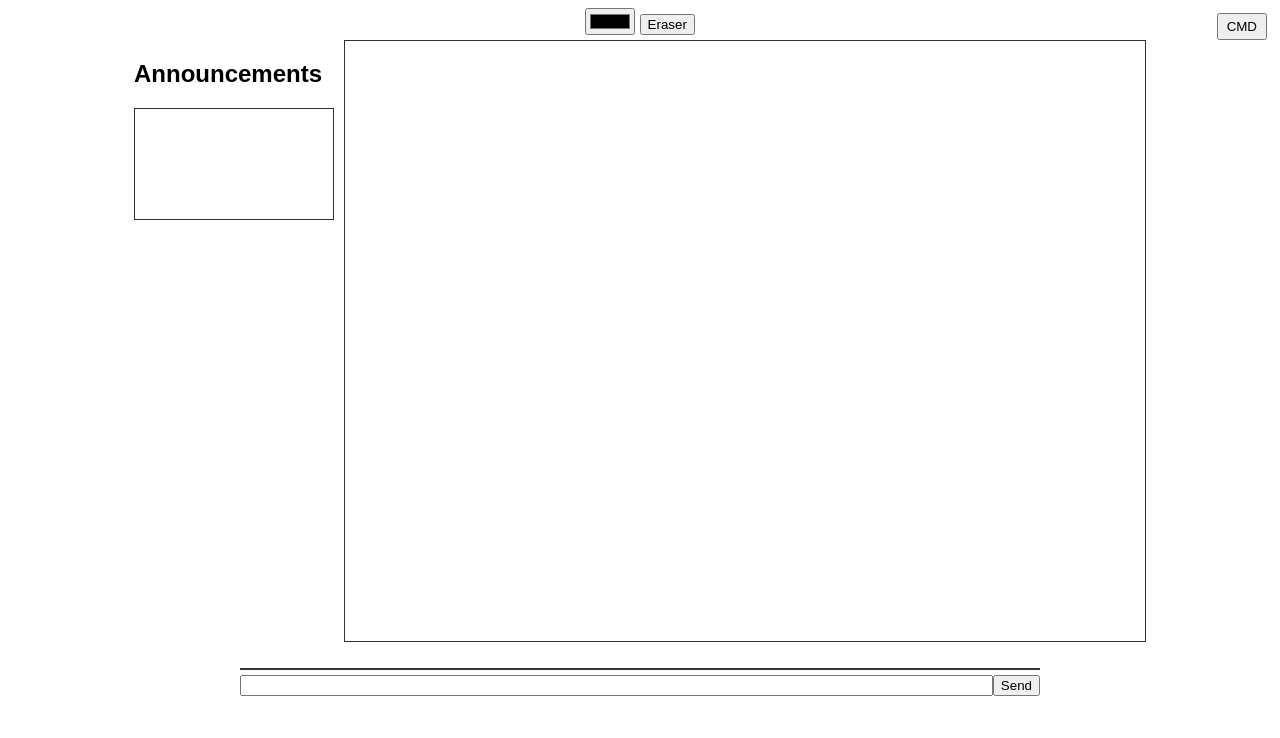
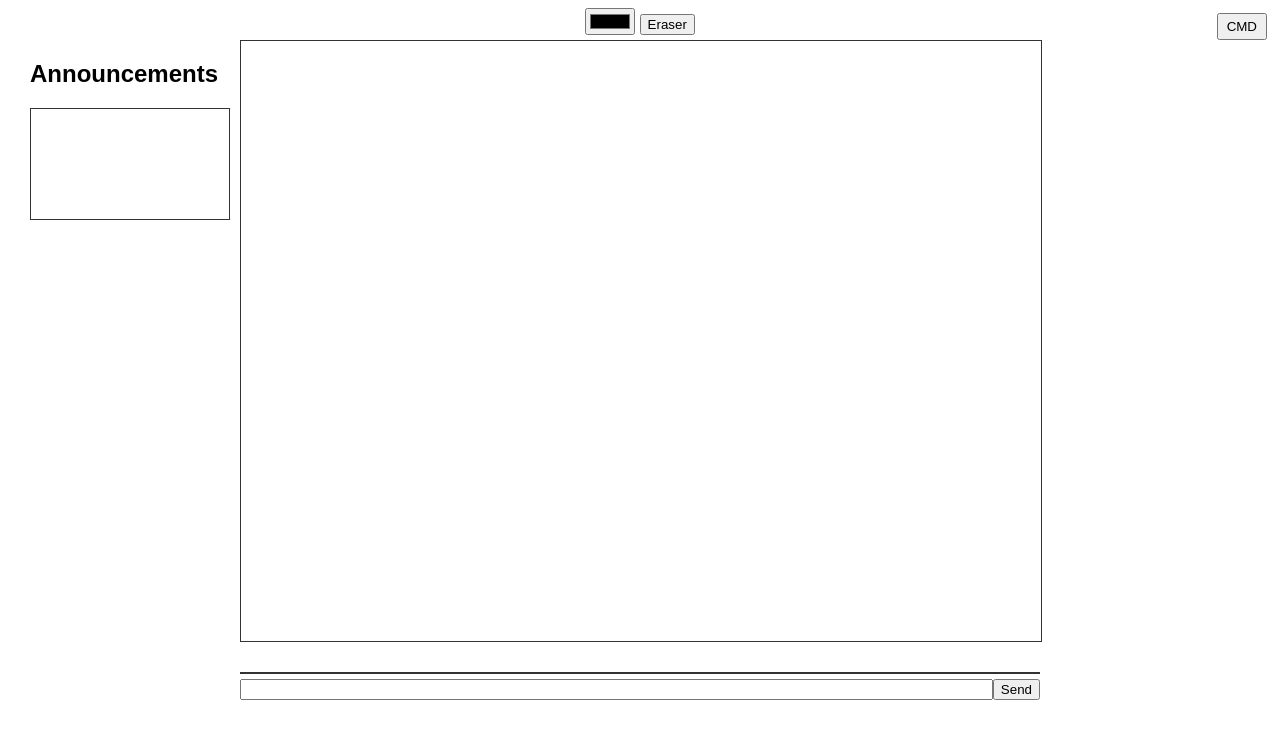
Before and after one commit to Fleekshot/GPT, a website: page public/index.html in a window 1280 px wide. Drawn offline with nearby package versions, Linux system fonts and the light colour scheme; no server answers.

Commit message:
Center board and reposition announcements

```diff
--- a/public/style.css
+++ b/public/style.css
@@ -32,13 +32,16 @@ body {
 }
 
 #content {
-  display: flex;
-  align-items: flex-start;
+  position: relative;
+  width: 800px; /* same as canvas width so it centers */
 }
 
 #announcements {
+  position: absolute;
+  right: 100%;
+  margin-right: 10px;
   width: 200px;
-  margin-right: 10px;
+  top: 0;
 }
 
 #announcementMessages {
```
